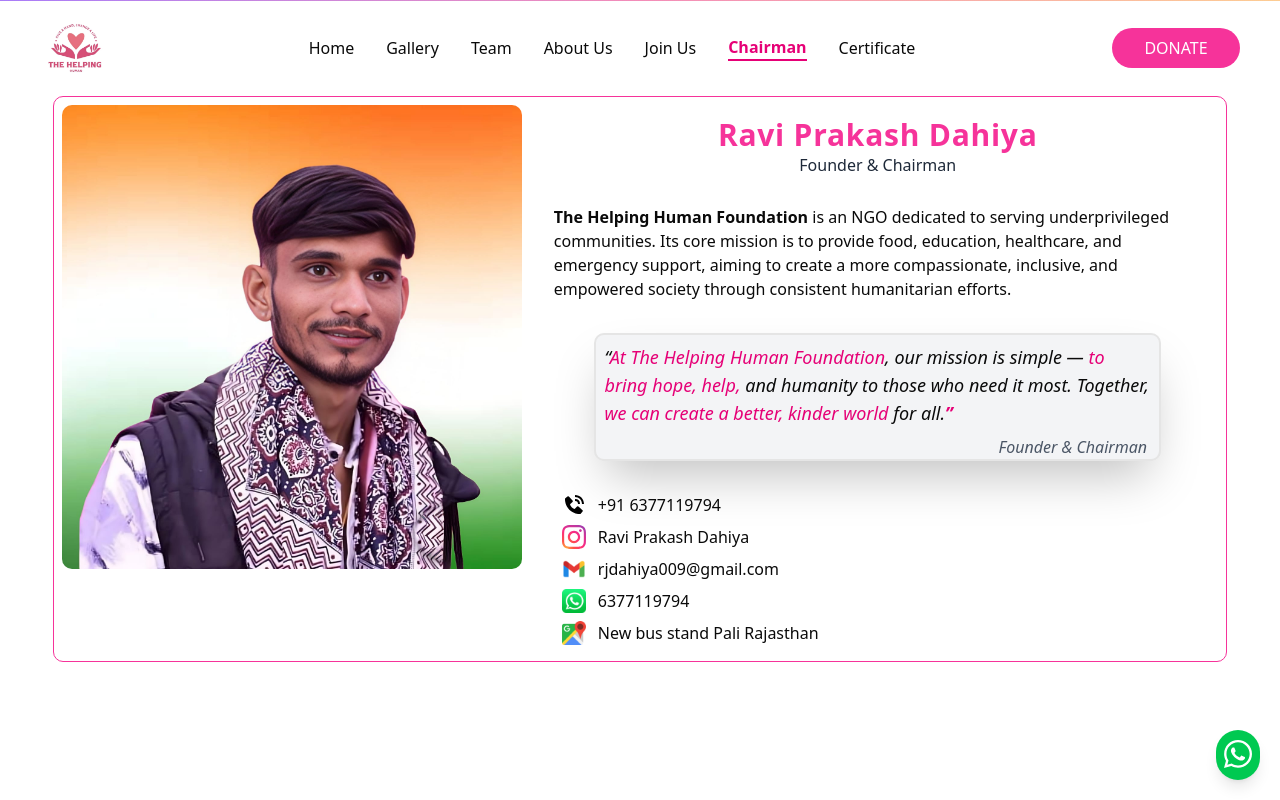
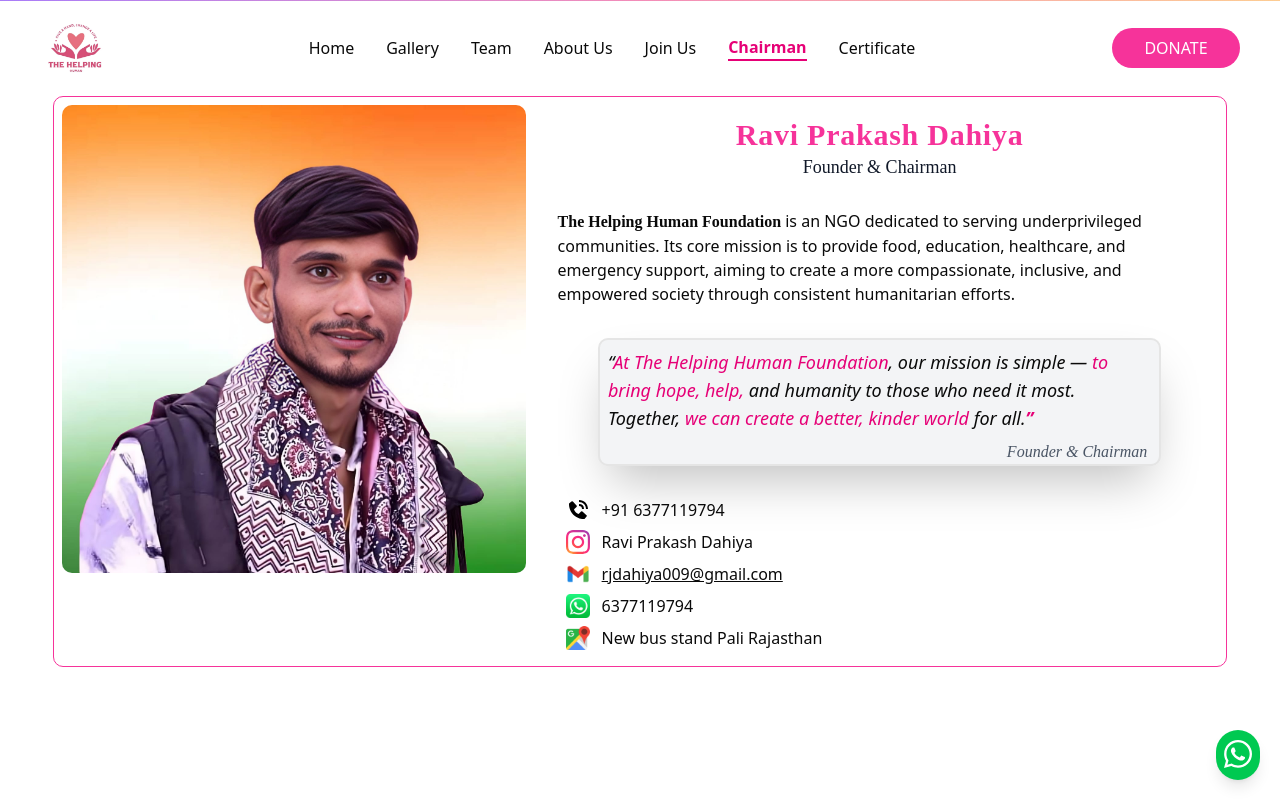
Before and after one commit to neerajhariyale/TheHelpingHumanFoundation, a React (Vite) app: page /chairman in a window 1280 px wide. Built offline with nearby package versions, Linux system fonts and the light colour scheme; a web font is replaced by a local one.

Commit message:
Chairman Pafe update

```diff
--- a/src/pages/Chairman.tsx
+++ b/src/pages/Chairman.tsx
@@ -21,14 +21,14 @@
       </div>
 
       <div className="flex flex-col">
-        <h1 className="text-3xl text-center mt-3 font-semibold text-pink-500 tracking-wide">
+        <h1 className="text-3xl font-libertinus text-center mt-3 font-semibold text-pink-500 tracking-wide">
           Ravi Prakash Dahiya
         </h1>
-        <p className="text-md text-center   text-gray-800 ">
+        <p className="text-lg text-center font-libertinus  text-gray-900 ">
           Founder & Chairman
         </p>
         <p className="mt-3 p-4 ">
-          <span className="font-semibold"> The Helping Human Foundation </span>
+          <span className="font-semibold font-libertinus"> The Helping Human Foundation </span>
           is an NGO dedicated to serving underprivileged communities. Its core
           mission is to provide food, education, healthcare, and emergency
           support, aiming to create a more compassionate, inclusive, and
@@ -50,7 +50,7 @@
             </span>{" "}
             for all.<span className="font-semibold text-pink-600 ">”</span>
           </p>
-          <p className="text-right mr-3 text-gray-600">Founder & Chairman</p>
+          <p className="text-right mr-3 font-libertinus text-gray-600">Founder & Chairman</p>
         </div>
 
         <div className="mt-4 p-2 ml-4">
@@ -129,7 +129,7 @@
 
          <div className="flex items-center mt-2 gap-3">
   <img src={gmail} alt="Gmail" height={24} width={24} />
-  <a href="mailto:rjdahiya009@gmail.com" target="_blank" rel="noopener noreferrer" className="hover:text-pink-500">
+  <a href="mailto:rjdahiya009@gmail.com" target="_blank" rel="noopener noreferrer" className="hover:text-pink-500 underline">
     rjdahiya009@gmail.com
   </a>
 </div>
```
